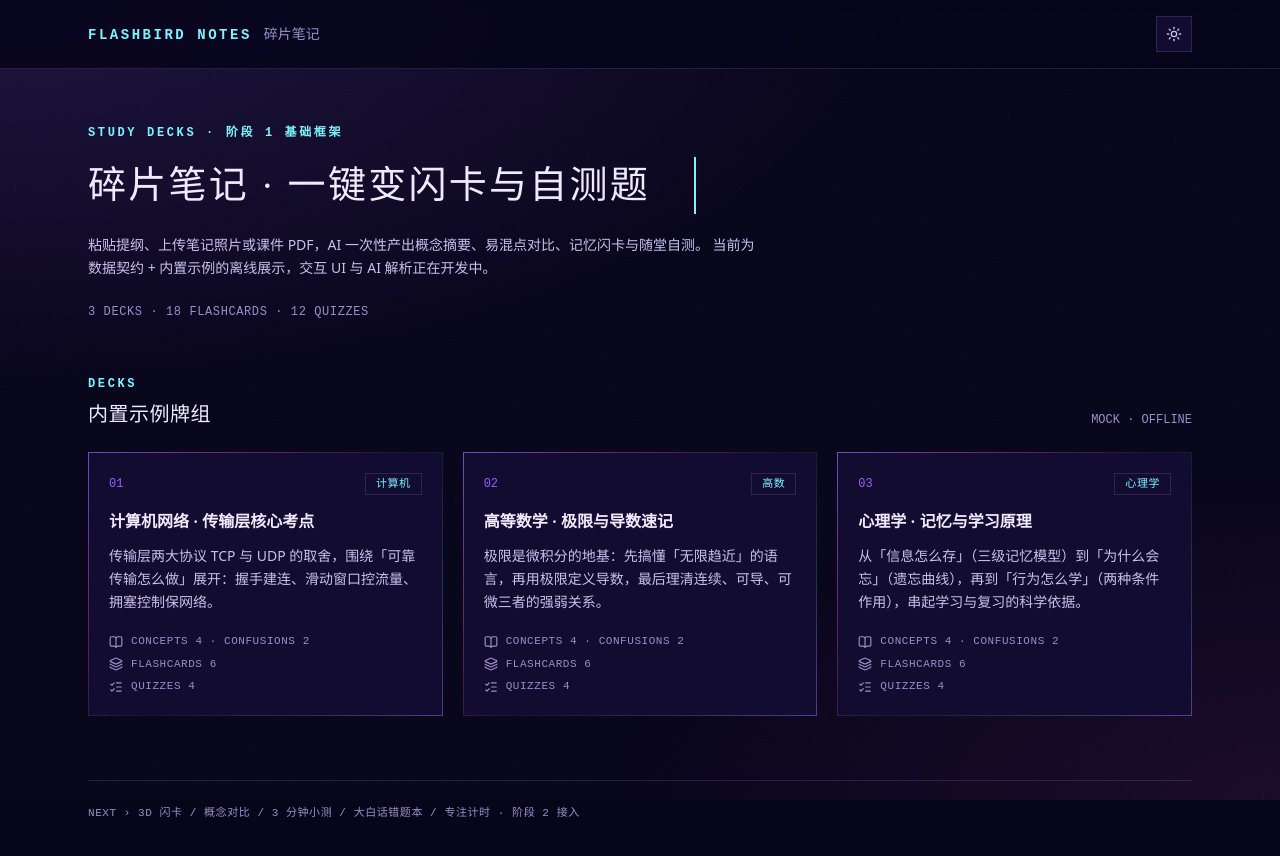
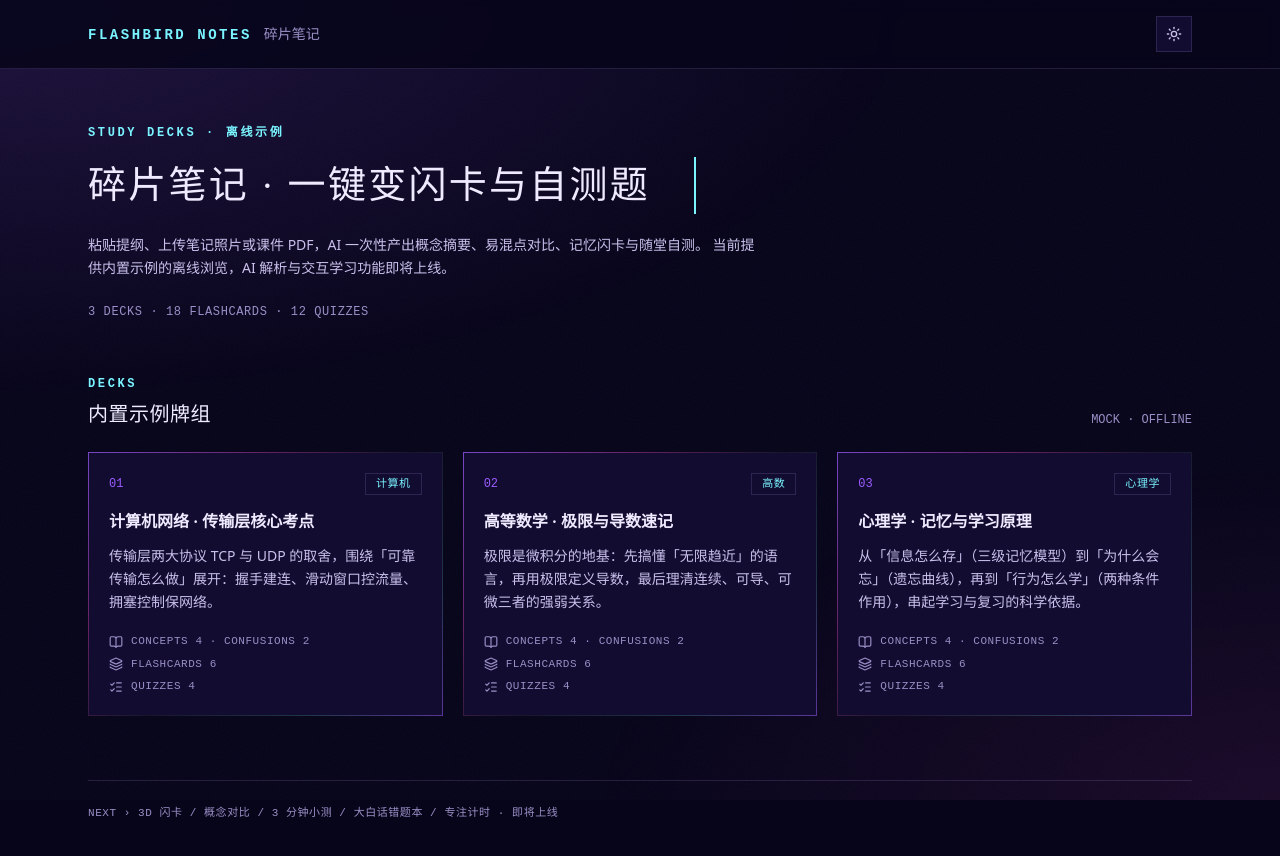
Before and after one commit to Misaki-asahi/fragment-notes, a React (Vite) app: page / in a window 1280 px wide. Shown: the top 856 px of the page. Built offline with nearby package versions, Linux system fonts and the light colour scheme.

Commit message:
docs: 仓库文案全面用户视角化，移除内部流程与阶段字样

```diff
--- a/src/App.tsx
+++ b/src/App.tsx
@@ -26,7 +26,7 @@ function App() {
       </header>
 
       <main className="mx-auto max-w-6xl px-6 pb-20 pt-14">
-        <p className="kicker">Study Decks · 阶段 1 基础框架</p>
+        <p className="kicker">Study Decks · 离线示例</p>
         <h1
           className="typewriter mt-4 font-display font-extralight tracking-[0.06em] text-ink"
           style={{ fontSize: "clamp(19px, 5vw, 38px)", ["--chars" as string]: 16 }}
@@ -35,7 +35,7 @@ function App() {
         </h1>
         <p className="mt-5 max-w-2xl text-sm leading-relaxed text-ink-2">
           粘贴提纲、上传笔记照片或课件 PDF，AI 一次性产出概念摘要、易混点对比、记忆闪卡与随堂自测。
-          当前为数据契约 + 内置示例的离线展示，交互 UI 与 AI 解析正在开发中。
+          当前提供内置示例的离线浏览，AI 解析与交互学习功能即将上线。
         </p>
         <p className="mt-6 font-mono text-xs tracking-wider text-ink-3">
           {sampleDecks.length} DECKS · {totals.cards} FLASHCARDS · {totals.quizzes} QUIZZES
@@ -87,7 +87,7 @@ function App() {
         </section>
 
         <p className="mt-16 border-t border-edge pt-6 font-mono text-[11px] tracking-wider text-ink-3">
-          NEXT › 3D 闪卡 / 概念对比 / 3 分钟小测 / 大白话错题本 / 专注计时 · 阶段 2 接入
+          NEXT › 3D 闪卡 / 概念对比 / 3 分钟小测 / 大白话错题本 / 专注计时 · 即将上线
         </p>
       </main>
     </div>
```
Also changed, not shown: 1 other file (tests, documents, lock files or other folders).
